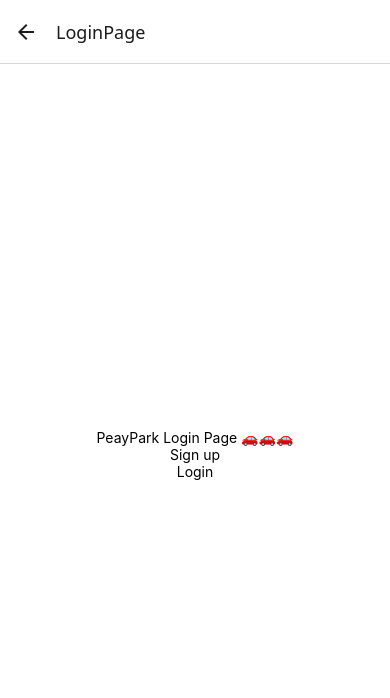
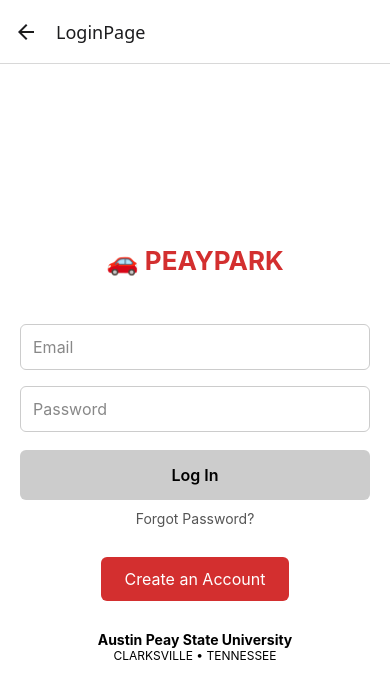
Before and after one commit to Divinek1/4805GroupProject, a React Native app in the folder PeayParkApplication/: screen /LoginPage in a window 390 px wide. Shown: the top 698 px of the page. Built offline with nearby package versions, Linux system fonts and the light colour scheme.

Commit message:
testing login page

```diff
--- a/PeayParkApplication/App.js
+++ b/PeayParkApplication/App.js
@@ -1,36 +1,10 @@
 import React from 'react';
 import { NavigationContainer } from '@react-navigation/native';
 import { createNativeStackNavigator } from '@react-navigation/native-stack';
-import {Button, StyleSheet, Text, TouchableOpacity, View} from 'react-native';
+import {Button, StyleSheet, Text, View} from 'react-native';
+import LoginPage from "./LoginPage";
 
 
-const LoginPage = () => { // Copy this to make new pages Mitchell working on it.
-
-
-
-    return (
-        <View style={styles.container}>
-            <Text>PeayPark Login Page 🚗🚗🚗</Text>
-            {/* Add custom content for Page  here */}
-            <TouchableOpacity
-                className="bg-indigo-500 mr-3 mt-2 rounded-md py-2"
-                style={{ elevation: 3 }}
-                onPress={() => navigation.navigate("Signup")}>
-
-                <Text>Sign up</Text>
-
-            </TouchableOpacity>
-            <TouchableOpacity onPress={() => navigation.navigate("Login")}>
-                <Text>Login</Text>
-            </TouchableOpacity>
-
-
-
-        </View>
-
-
-    );
-};
 
 const MapPage = () => { // Copy this to make new pages.
     return (
```
Also changed, not shown: PeayParkApplication/LoginPage.js (+3 -20 lines).
